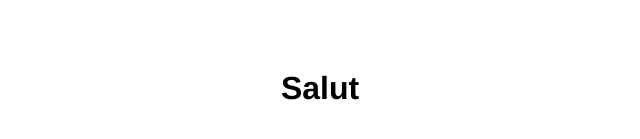
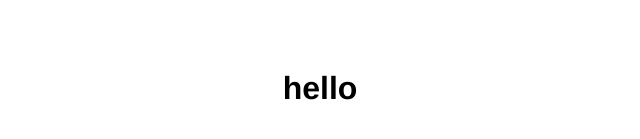
Before and after one commit to serge-cpu/hello, a plain HTML site: page index.html in a window 1280 px wide. Shown: the part 271-410 px from the top of the page, 328-968 px from the left. Drawn offline with Linux system fonts and the light colour scheme.

Commit message:
Salut->Hello

```diff
--- a/index.html
+++ b/index.html
@@ -15,5 +15,5 @@ h1{
 }
 </style>
 <body>
-    <h1>Salut</h1>
+    <h1>hello</h1>
 </body>
```
